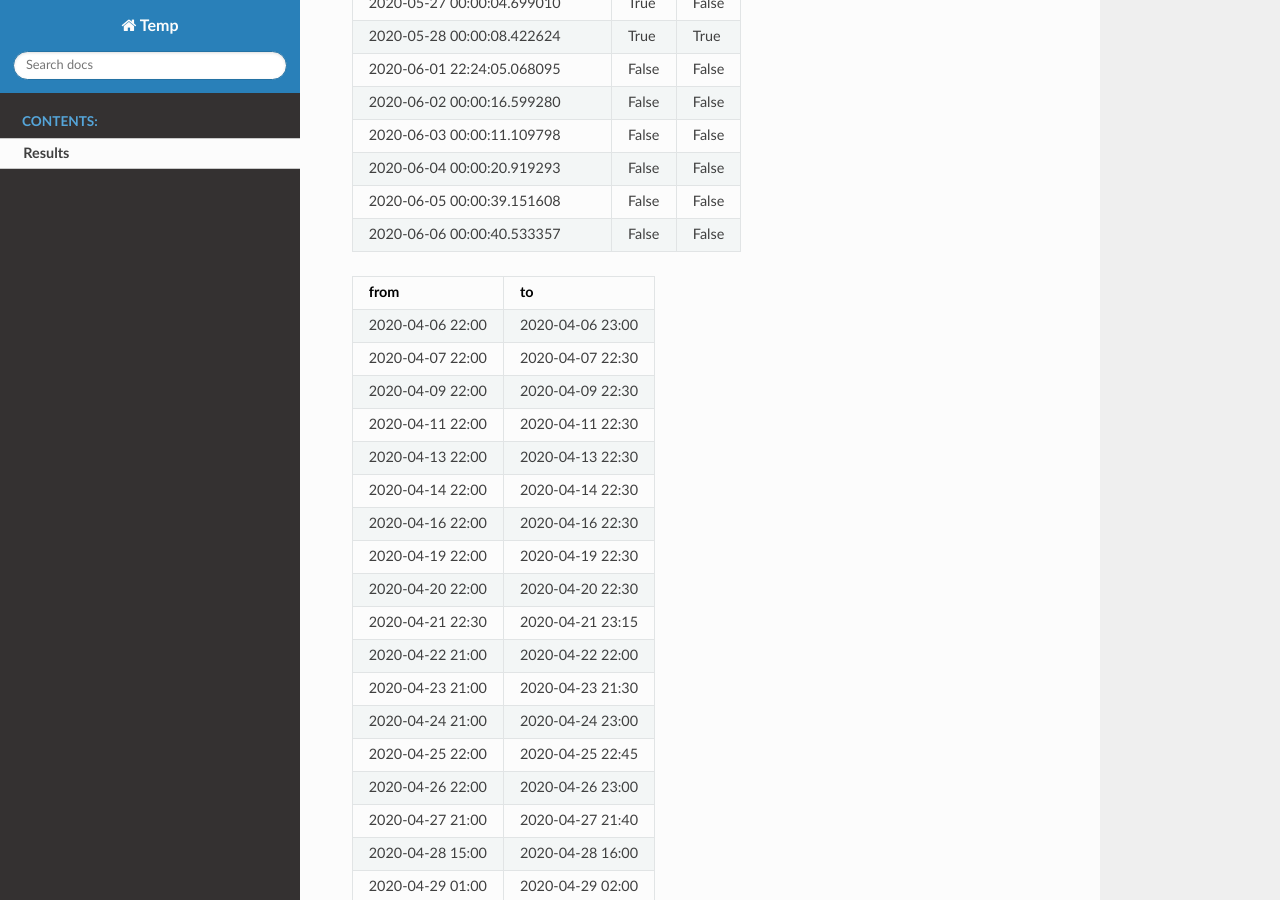
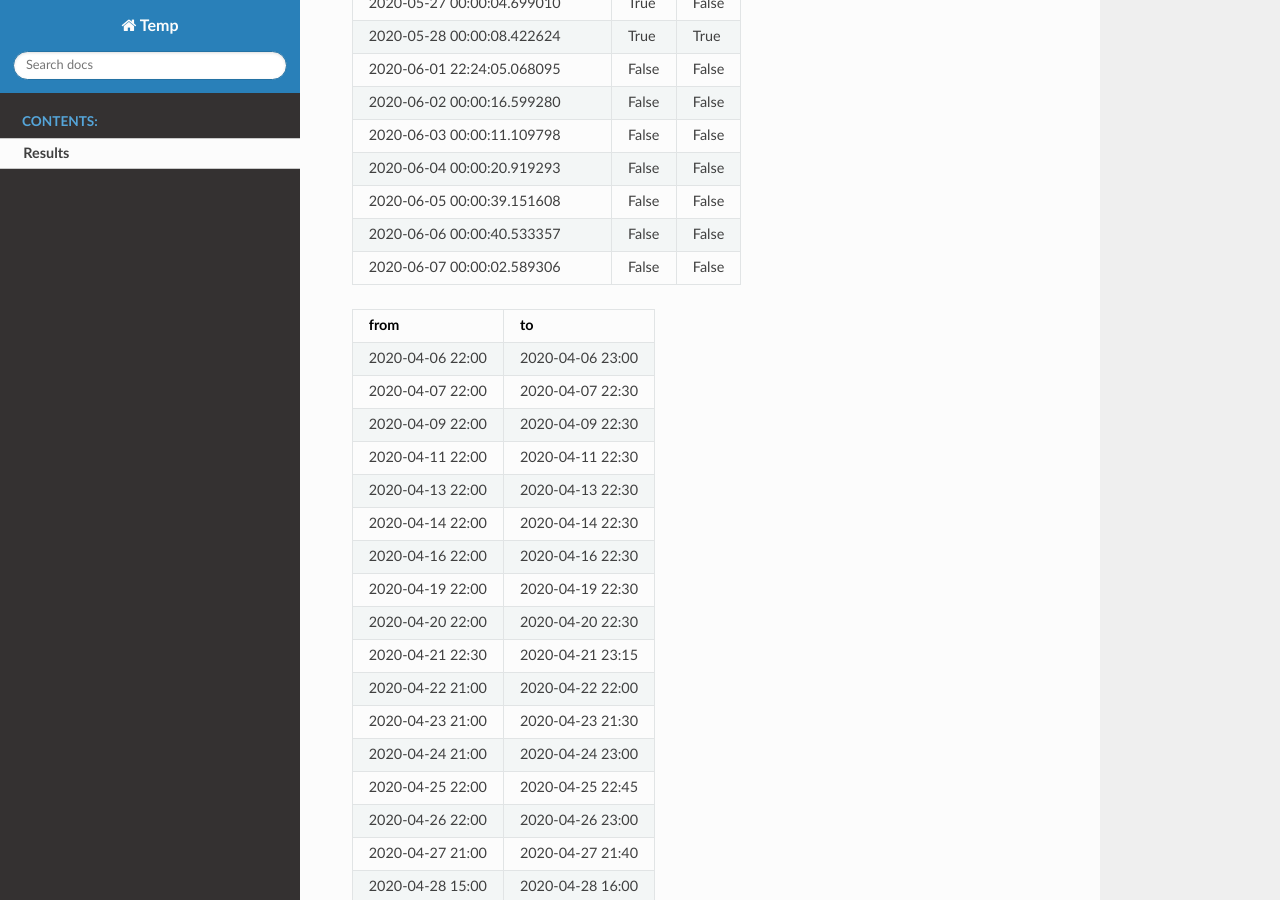
Before and after one commit to shlomow/queries-results, a Sphinx documentation site: the page built from source/results.rst, in a window 1280 px wide and 900 px high, scrolled down 1937 px. Built offline with Sphinx 7.4.7 and the Read the Docs theme 2.0.0, drawn with Linux system fonts in a browser that asks for light colours.

Commit message:
update results

```diff
--- a/source/results.rst
+++ b/source/results.rst
@@ -67,6 +67,7 @@ third experiment: 2.06.2020
    2020-06-04 00:00:20.919293, False, False
    2020-06-05 00:00:39.151608, False, False
    2020-06-06 00:00:40.533357, False, False
+   2020-06-07 00:00:02.589306, False, False
 
 .. csv-table::
    :header: "from", "to"
```
Also changed, not shown: results.json (+1 -1 lines).
